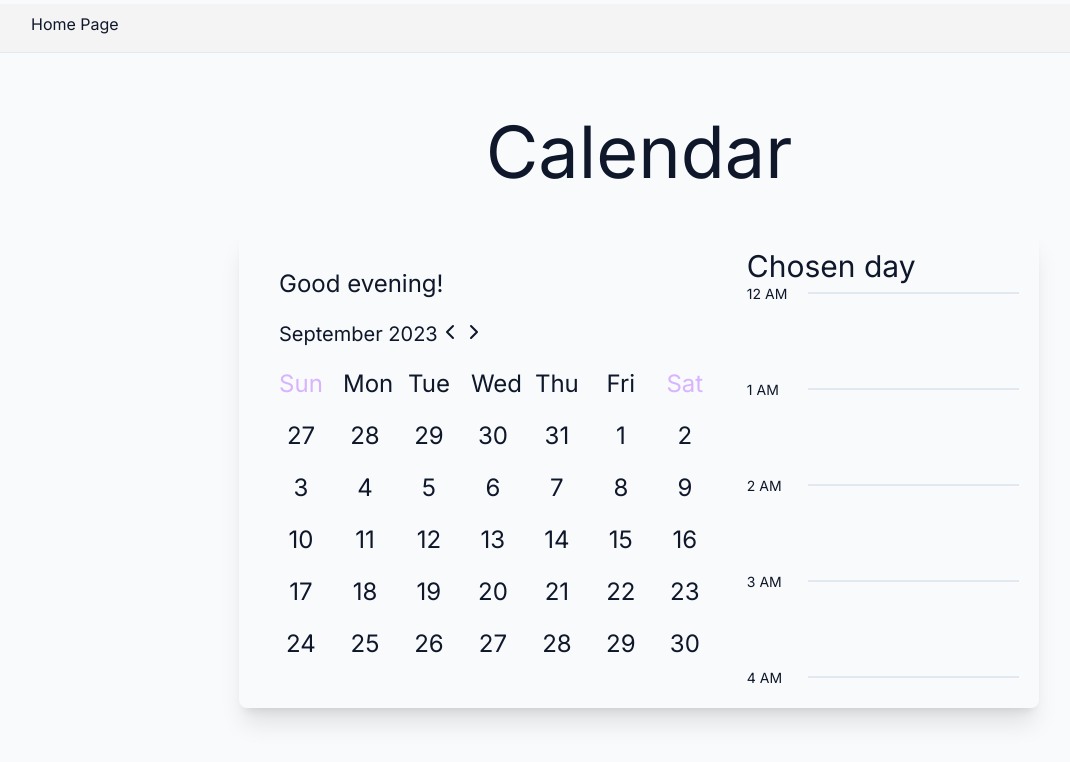
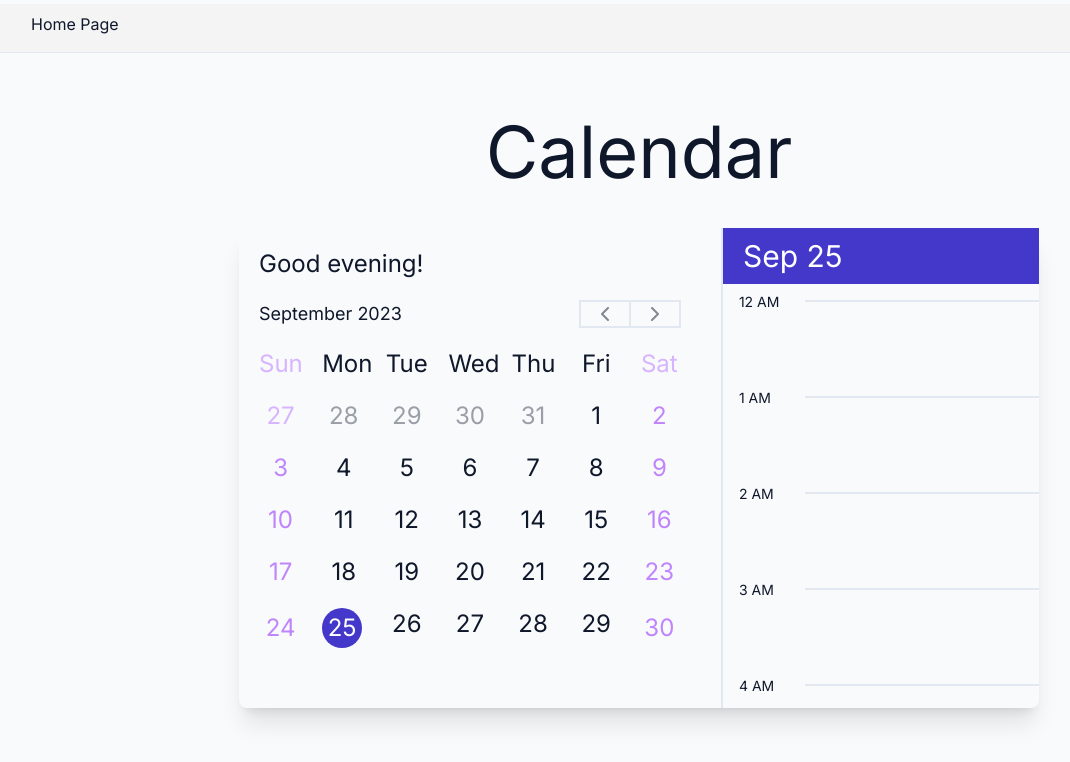
Before and after one commit to Molikuc/frontend_ideas, a Next.js app: page /blog/calendar in a window 1280 px wide. Shown: the top 762 px of the page, without its empty margins (1-1071 px from the left). Built offline with nearby package versions, Linux system fonts and the light colour scheme.

Commit message:
adding style

```diff
--- a/src/components/Calendar.tsx
+++ b/src/components/Calendar.tsx
@@ -1,22 +1,35 @@
+"use client";
+
 import { ChevronLeft, ChevronRight } from "lucide-react";
+import { useState } from "react";
 
 const Calendar = () => {
   const days = Array.from({ length: 30 }, (_, index) => index + 1);
   const hours = Array.from({ length: 11 }, (_, index) => index + 1);
+  const purpleTextDays = [2, 3, 9, 10, 16, 17, 23, 24, 30];
+  const [divText, setDivText] = useState("25");
+
+  //@ts-ignore
+  const handleDivClick = (e) => {
+    const text = e?.target.textContent;
+    setDivText(text);
+  };
 
   return (
     <div className="h-screen flex flex-col items-center">
       <div className="text-7xl flex justify-center my-5 mb-10">Calendar</div>
-      <div className="flex h-[30rem] min-w-[50rem] shadow-xl rounded-lg p-5 gap-5">
+      <div className="flex h-[30rem] min-w-[50rem] shadow-xl rounded-lg gap-5">
         <div className="mx-5 text-2xl">
           <div className="my-5">Good evening!</div>
-          <div className="flex my-5 text-xl">
-            <div>September 2023</div>
-            <div>
-              <ChevronLeft />
-            </div>
-            <div>
-              <ChevronRight />
+          <div className="flex my-5 justify-between">
+            <div className="text-lg">September 2023</div>
+            <div className="flex">
+              <div className="border-2 px-3">
+                <ChevronLeft className="opacity-50" />
+              </div>
+              <div className="border-y-2 border-r-2 px-3">
+                <ChevronRight className="opacity-50" />
+              </div>
             </div>
           </div>
           <div className="grid grid-cols-7 gap-5 text-center">
@@ -27,19 +40,33 @@ const Calendar = () => {
             <div>Thu</div>
             <div>Fri</div>
             <div className="text-purple-300">Sat</div>
-            <div>27</div>
-            <div>28</div>
-            <div>29</div>
-            <div>30</div>
-            <div>31</div>
+            <div className="text-purple-300">27</div>
+            <div className="opacity-40">28</div>
+            <div className="opacity-40">29</div>
+            <div className="opacity-40">30</div>
+            <div className="opacity-40">31</div>
             {days.map((day) => (
-              <div key={day}>{day}</div>
+              <div
+                key={day}
+                onClick={handleDivClick}
+                className={`${
+                  day === 25
+                    ? "rounded-full bg-indigo-700 text-white p-2 w-10 h-10 flex items-center justify-center"
+                    : purpleTextDays.includes(day)
+                    ? "text-purple-400 flex items-center justify-center"
+                    : ""
+                } cursor-pointer`}
+              >
+                {day}
+              </div>
             ))}
           </div>
         </div>
-        <div className="h-[95%] w-[40%]">
-          <div className="text-3xl">Chosen day</div>
-          <div className="text-sm h-full overflow-scroll no-scrollbar flex flex-col gap-2">
+        <div className="h-[full] w-[45%] border-l-2">
+          <div className="text-3xl h-14 bg-indigo-700 flex items-center pl-5 text-white mb-2">
+            {divText ? <p>Sep {divText}</p> : "Chosen day"}
+          </div>
+          <div className="text-sm h-[85%] overflow-scroll no-scrollbar flex flex-col gap-2 ml-4">
             <div className="flex gap-2">
               <div className="w-[25%]">12 AM</div>
               <div className="h-[5rem] w-full border-t-2 mt-2 cursor-pointer"></div>
```
